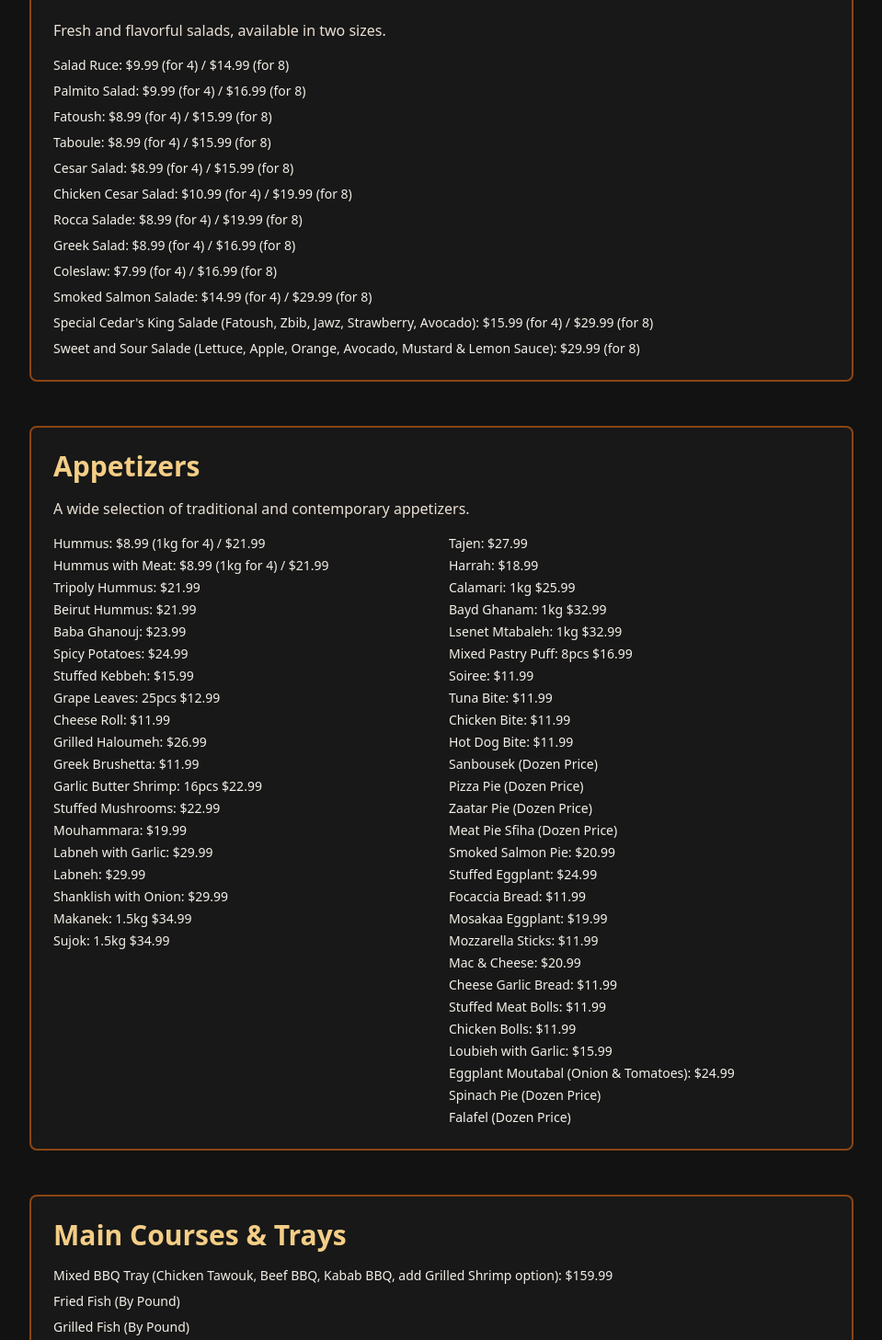
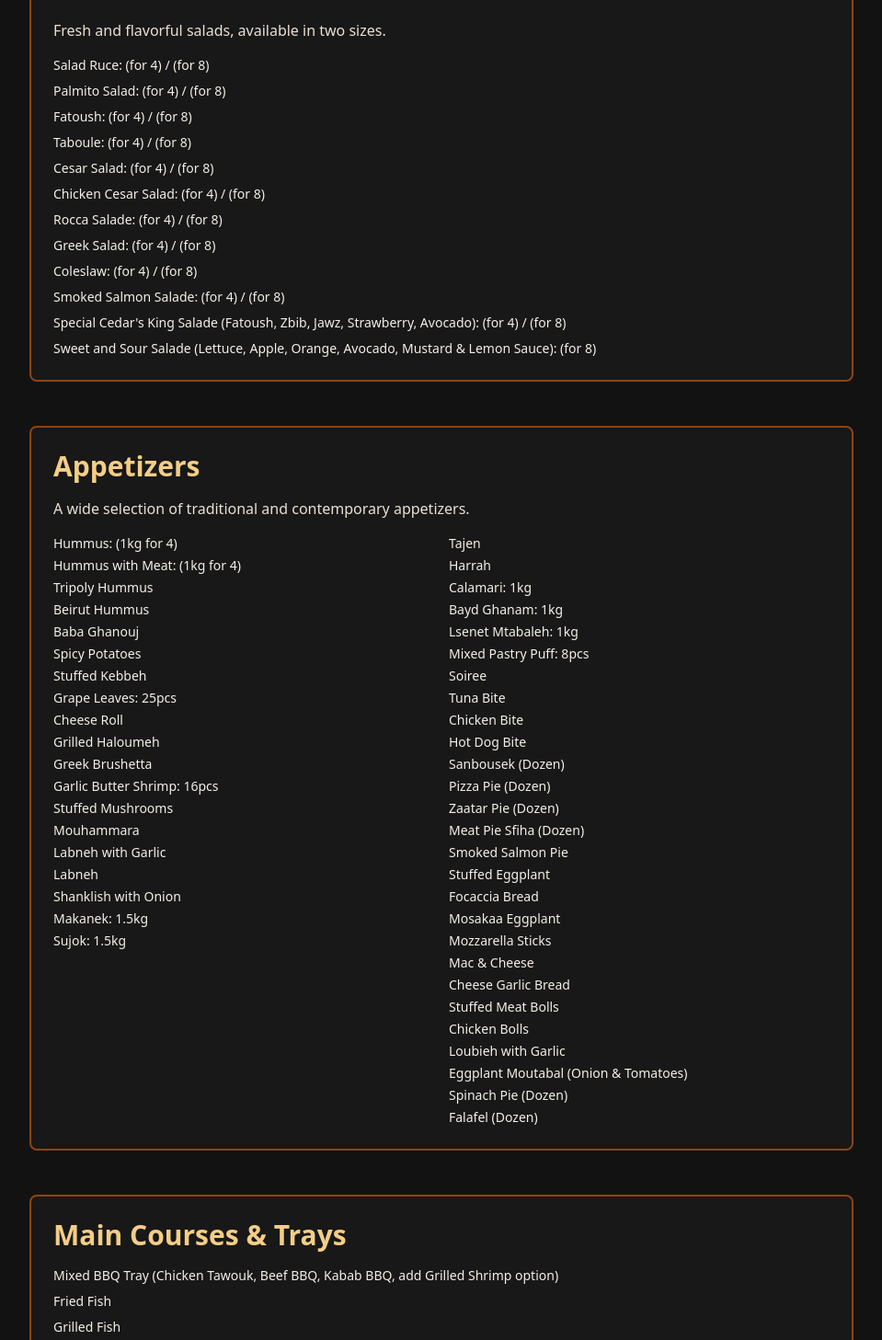
Before and after one commit to RyanHermes/cedars-mediterranean-lounge, a Next.js app: page /catering in a window 1280 px wide. Shown: the part 1333-2790 px from the top of the page at 92% size, without its empty margins (160-1119 px from the left). Built offline with nearby package versions, Linux system fonts and the light colour scheme.

Commit message:
fix: remove pricing details from CateringPage menu items for clarity

```diff
--- a/app/catering/page.tsx
+++ b/app/catering/page.tsx
@@ -24,8 +24,7 @@ export default function CateringPage() {
             Daily Special Plates
           </h2>
           <p className="text-sm sm:text-base text-[#eae0d5] mb-4">
-            Delicious and convenient options for lunch and dinner. Each platter
-            is priced at $23.99.
+            Delicious and convenient options for lunch and dinner.
           </p>
           <div className="grid grid-cols-1 md:grid-cols-2 gap-4 text-sm">
             <div>
@@ -87,8 +86,7 @@ export default function CateringPage() {
             Fresh Bakery
           </h2>
           <p className="text-sm sm:text-base text-[#eae0d5] mb-4">
-            A wide variety of pizzas and traditional pies. Prices as per our
-            regular menu.
+            A wide variety of pizzas and traditional pies.
           </p>
           <div className="grid grid-cols-1 md:grid-cols-2 gap-x-4 gap-y-2 text-sm text-[#f4efe8]">
             <h3 className="text-xl font-semibold text-[#f4ce86] mb-2 md:col-span-2">
@@ -137,23 +135,23 @@ export default function CateringPage() {
             Fresh and flavorful salads, available in two sizes.
           </p>
           <ul className="space-y-2 text-sm text-[#f4efe8]">
-            <li>Salad Ruce: $9.99 (for 4) / $14.99 (for 8)</li>
-            <li>Palmito Salad: $9.99 (for 4) / $16.99 (for 8)</li>
-            <li>Fatoush: $8.99 (for 4) / $15.99 (for 8)</li>
-            <li>Taboule: $8.99 (for 4) / $15.99 (for 8)</li>
-            <li>Cesar Salad: $8.99 (for 4) / $15.99 (for 8)</li>
-            <li>Chicken Cesar Salad: $10.99 (for 4) / $19.99 (for 8)</li>
-            <li>Rocca Salade: $8.99 (for 4) / $19.99 (for 8)</li>
-            <li>Greek Salad: $8.99 (for 4) / $16.99 (for 8)</li>
-            <li>Coleslaw: $7.99 (for 4) / $16.99 (for 8)</li>
-            <li>Smoked Salmon Salade: $14.99 (for 4) / $29.99 (for 8)</li>
+            <li>Salad Ruce: (for 4) / (for 8)</li>
+            <li>Palmito Salad: (for 4) / (for 8)</li>
+            <li>Fatoush: (for 4) / (for 8)</li>
+            <li>Taboule: (for 4) / (for 8)</li>
+            <li>Cesar Salad: (for 4) / (for 8)</li>
+            <li>Chicken Cesar Salad: (for 4) / (for 8)</li>
+            <li>Rocca Salade: (for 4) / (for 8)</li>
+            <li>Greek Salad: (for 4) / (for 8)</li>
+            <li>Coleslaw: (for 4) / (for 8)</li>
+            <li>Smoked Salmon Salade: (for 4) / (for 8)</li>
             <li>
               Special Cedar&apos;s King Salade (Fatoush, Zbib, Jawz, Strawberry,
-              Avocado): $15.99 (for 4) / $29.99 (for 8)
+              Avocado): (for 4) / (for 8)
             </li>
             <li>
               Sweet and Sour Salade (Lettuce, Apple, Orange, Avocado, Mustard &
-              Lemon Sauce): $29.99 (for 8)
+              Lemon Sauce): (for 8)
             </li>
           </ul>
         </section>
@@ -170,54 +168,54 @@ export default function CateringPage() {
           </p>
           <div className="grid grid-cols-1 md:grid-cols-2 gap-x-4 gap-y-2 text-sm text-[#f4efe8]">
             <ul className="space-y-1">
-              <li>Hummus: $8.99 (1kg for 4) / $21.99</li>
-              <li>Hummus with Meat: $8.99 (1kg for 4) / $21.99</li>
-              <li>Tripoly Hummus: $21.99</li>
-              <li>Beirut Hummus: $21.99</li>
-              <li>Baba Ghanouj: $23.99</li>
-              <li>Spicy Potatoes: $24.99</li>
-              <li>Stuffed Kebbeh: $15.99</li>
-              <li>Grape Leaves: 25pcs $12.99</li>
-              <li>Cheese Roll: $11.99</li>
-              <li>Grilled Haloumeh: $26.99</li>
-              <li>Greek Brushetta: $11.99</li>
-              <li>Garlic Butter Shrimp: 16pcs $22.99</li>
-              <li>Stuffed Mushrooms: $22.99</li>
-              <li>Mouhammara: $19.99</li>
-              <li>Labneh with Garlic: $29.99</li>
-              <li>Labneh: $29.99</li>
-              <li>Shanklish with Onion: $29.99</li>
-              <li>Makanek: 1.5kg $34.99</li>
-              <li>Sujok: 1.5kg $34.99</li>
+              <li>Hummus: (1kg for 4)</li>
+              <li>Hummus with Meat: (1kg for 4)</li>
+              <li>Tripoly Hummus</li>
+              <li>Beirut Hummus</li>
+              <li>Baba Ghanouj</li>
+              <li>Spicy Potatoes</li>
+              <li>Stuffed Kebbeh</li>
+              <li>Grape Leaves: 25pcs</li>
+              <li>Cheese Roll</li>
+              <li>Grilled Haloumeh</li>
+              <li>Greek Brushetta</li>
+              <li>Garlic Butter Shrimp: 16pcs</li>
+              <li>Stuffed Mushrooms</li>
+              <li>Mouhammara</li>
+              <li>Labneh with Garlic</li>
+              <li>Labneh</li>
+              <li>Shanklish with Onion</li>
+              <li>Makanek: 1.5kg</li>
+              <li>Sujok: 1.5kg</li>
             </ul>
             <ul className="space-y-1">
-              <li>Tajen: $27.99</li>
-              <li>Harrah: $18.99</li>
-              <li>Calamari: 1kg $25.99</li>
-              <li>Bayd Ghanam: 1kg $32.99</li>
-              <li>Lsenet Mtabaleh: 1kg $32.99</li>
-              <li>Mixed Pastry Puff: 8pcs $16.99</li>
-              <li>Soiree: $11.99</li>
-              <li>Tuna Bite: $11.99</li>
-              <li>Chicken Bite: $11.99</li>
-              <li>Hot Dog Bite: $11.99</li>
-              <li>Sanbousek (Dozen Price)</li>
-              <li>Pizza Pie (Dozen Price)</li>
-              <li>Zaatar Pie (Dozen Price)</li>
-              <li>Meat Pie Sfiha (Dozen Price)</li>
-              <li>Smoked Salmon Pie: $20.99</li>
-              <li>Stuffed Eggplant: $24.99</li>
-              <li>Focaccia Bread: $11.99</li>
-              <li>Mosakaa Eggplant: $19.99</li>
-              <li>Mozzarella Sticks: $11.99</li>
-              <li>Mac & Cheese: $20.99</li>
-              <li>Cheese Garlic Bread: $11.99</li>
-              <li>Stuffed Meat Bolls: $11.99</li>
-              <li>Chicken Bolls: $11.99</li>
-              <li>Loubieh with Garlic: $15.99</li>
-              <li>Eggplant Moutabal (Onion & Tomatoes): $24.99</li>
-              <li>Spinach Pie (Dozen Price)</li>
-              <li>Falafel (Dozen Price)</li>
+              <li>Tajen</li>
+              <li>Harrah</li>
+              <li>Calamari: 1kg</li>
+              <li>Bayd Ghanam: 1kg</li>
+              <li>Lsenet Mtabaleh: 1kg</li>
+              <li>Mixed Pastry Puff: 8pcs</li>
+              <li>Soiree</li>
+              <li>Tuna Bite</li>
+              <li>Chicken Bite</li>
+              <li>Hot Dog Bite</li>
+              <li>Sanbousek (Dozen)</li>
+              <li>Pizza Pie (Dozen)</li>
+              <li>Zaatar Pie (Dozen)</li>
+              <li>Meat Pie Sfiha (Dozen)</li>
+              <li>Smoked Salmon Pie</li>
+              <li>Stuffed Eggplant</li>
+              <li>Focaccia Bread</li>
+              <li>Mosakaa Eggplant</li>
+              <li>Mozzarella Sticks</li>
+              <li>Mac & Cheese</li>
+              <li>Cheese Garlic Bread</li>
+              <li>Stuffed Meat Bolls</li>
+              <li>Chicken Bolls</li>
+              <li>Loubieh with Garlic</li>
+              <li>Eggplant Moutabal (Onion & Tomatoes)</li>
+              <li>Spinach Pie (Dozen)</li>
+              <li>Falafel (Dozen)</li>
             </ul>
           </div>
         </section>
@@ -232,11 +230,11 @@ export default function CateringPage() {
           <ul className="space-y-2 text-sm text-[#f4efe8]">
             <li>
               Mixed BBQ Tray (Chicken Tawouk, Beef BBQ, Kabab BBQ, add Grilled
-              Shrimp option): $159.99
+              Shrimp option)
             </li>
-            <li>Fried Fish (By Pound)</li>
-            <li>Grilled Fish (By Pound)</li>
-            <li>Grilled Salmon (By Pound)</li>
+            <li>Fried Fish</li>
+            <li>Grilled Fish</li>
+            <li>Grilled Salmon</li>
           </ul>
         </section>
 
@@ -248,10 +246,10 @@ export default function CateringPage() {
             Sides
           </h2>
           <ul className="space-y-2 text-sm text-[#f4efe8]">
-            <li>Mashed Potatoes: $6.99 / $12.99</li>
-            <li>French Fries: $6.99 / $9.99</li>
-            <li>Rice: $2.99 / $9.99</li>
-            <li>Soup: $3.99 / $12.99</li>
+            <li>Mashed Potatoes</li>
+            <li>French Fries</li>
+            <li>Rice</li>
+            <li>Soup</li>
           </ul>
         </section>
 
```
